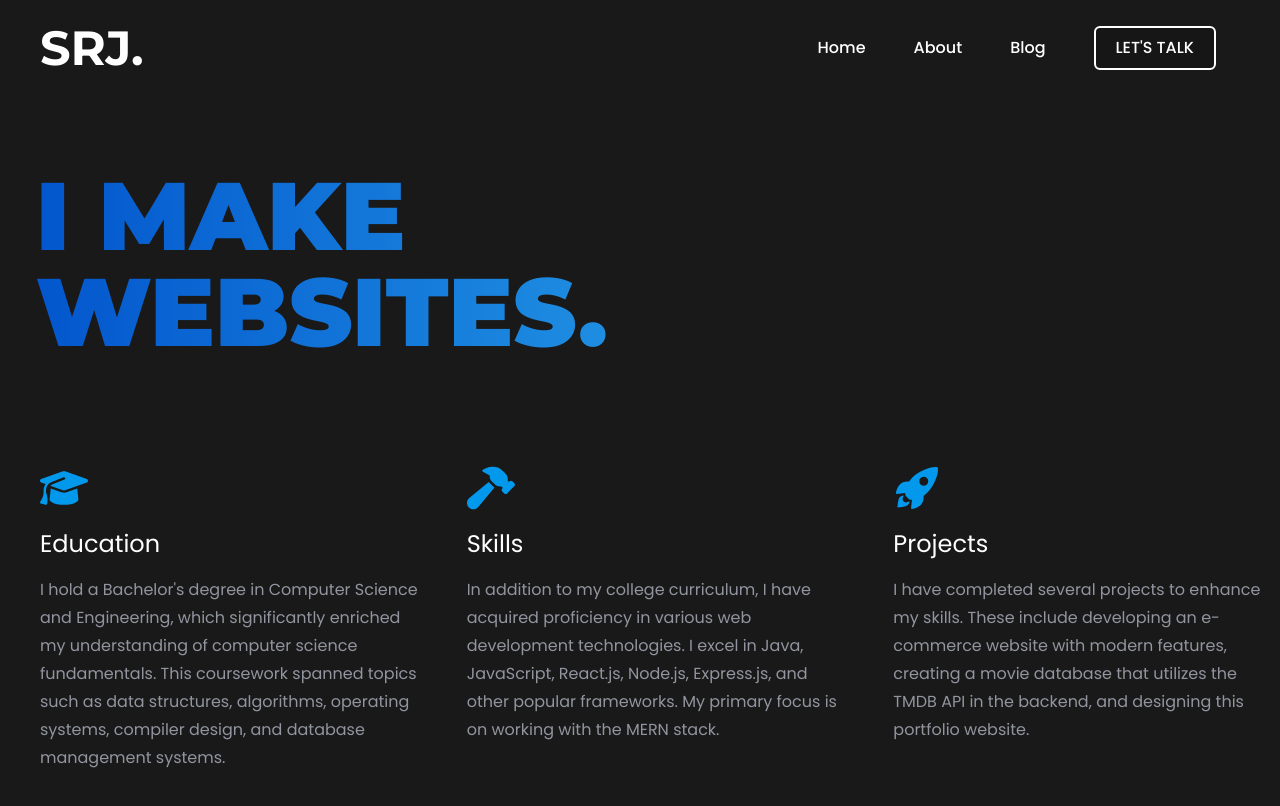
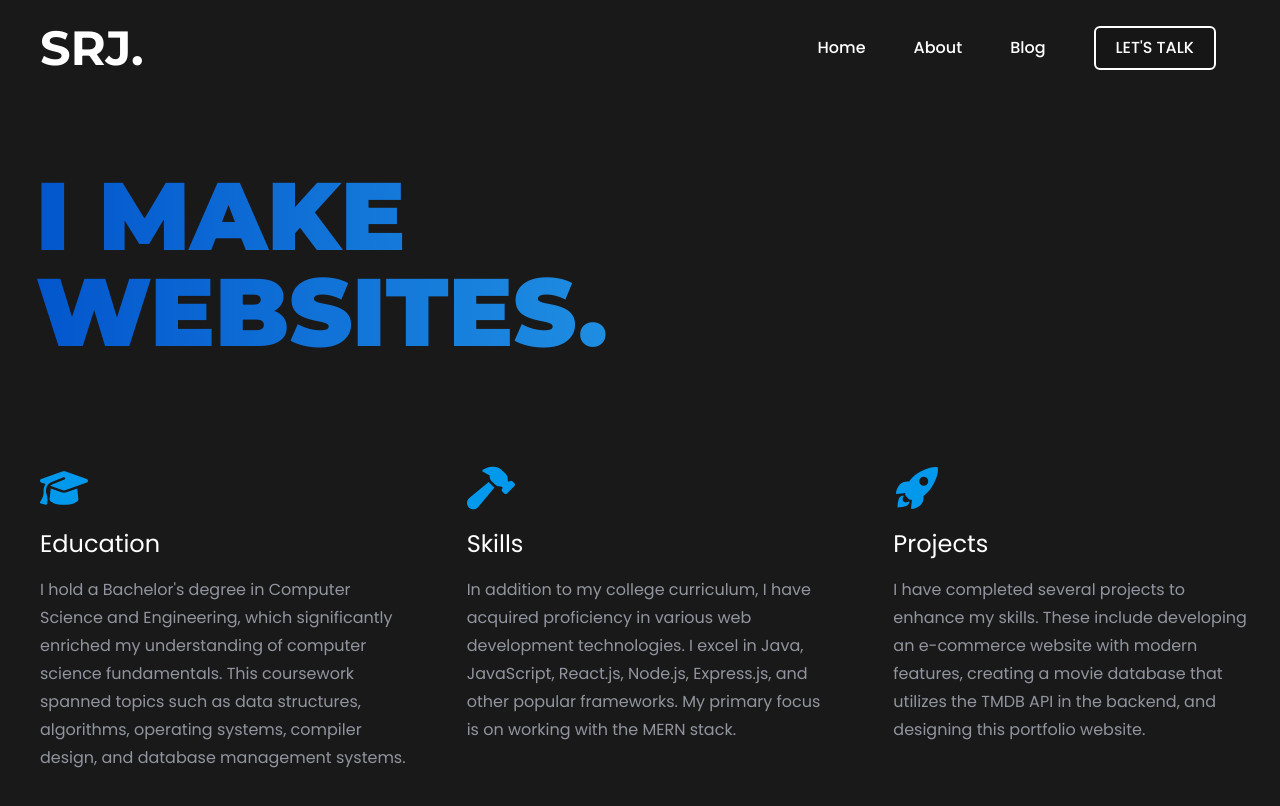
Before and after one commit to sarojdey/portfolio, a React (Vite) app: page / in a window 1280 px wide. Shown: the top 806 px of the page. Built offline with nearby package versions, Linux system fonts and the light colour scheme.

Commit message:
marign right of hero section corrected

```diff
--- a/src/components/Hero.jsx
+++ b/src/components/Hero.jsx
@@ -11,7 +11,7 @@ function Hero() {
         <span>WEBSITES.</span>
       </div>
       <div className="flex flex-col md:flex-row justify-between w-full mt-16">
-        <div className="flex flex-col w-full md:w-1/3 py-5 pl-7 pr-4  md:pr-0 md:pl-10 md:py-10">
+        <div className="flex flex-col w-full md:w-1/3 py-5 pl-7 pr-4  md:pr-5 md:pl-10 md:py-10">
           <FaGraduationCap className="text-5xl mb-3 text-textblue" />
           <span className="text-2xl leading-10 mb-3  ">Education</span>
           <span className="text-md leading-7 text-textgrey">
@@ -22,7 +22,7 @@ function Hero() {
             database management systems.
           </span>
         </div>
-        <div className="flex flex-col w-full md:w-1/3 py-5 pl-7 pr-4 md:pr-0 md:pl-10 md:py-10">
+        <div className="flex flex-col w-full md:w-1/3 py-5 pl-7 pr-4 md:pr-5 md:pl-10 md:py-10">
           <FaHammer className="text-5xl mb-3 text-textblue" />
           <span className="text-2xl leading-10 mb-3">Skills</span>
           <span className="text-md leading-7 text-textgrey">
@@ -32,7 +32,7 @@ function Hero() {
             primary focus is on working with the MERN stack.
           </span>
         </div>
-        <div className="flex flex-col w-full md:w-1/3 py-5 pl-7 pr-4  md:pr-0 md:pl-10 md:py-10">
+        <div className="flex flex-col w-full md:w-1/3 py-5 pl-7 pr-4  md:pr-5 md:pl-10 md:py-10">
           <IoRocketSharp className="text-5xl mb-3 text-textblue" />
           <span className="text-2xl leading-10 mb-3">Projects</span>
           <span className="text-md leading-7 text-textgrey">
```
